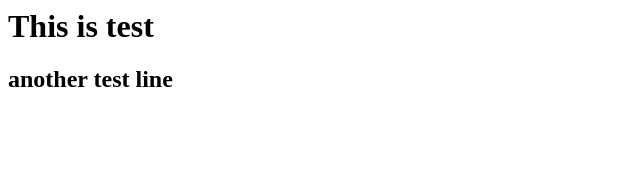
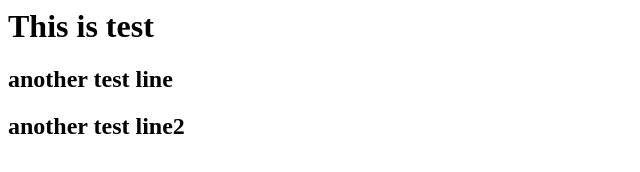
Before and after one commit to ivosandoval/test, a plain HTML site: page index.html in a window 1280 px wide. Shown: the whole page, without its empty margins (0-640 px from the left). Drawn offline with Linux system fonts and the light colour scheme.

Commit message:
new line (3)
new line (3)

```diff
--- a/index.html
+++ b/index.html
@@ -1,2 +1,3 @@
 <h1>This is test </h1>
 <h2>another test line</h2>
+<h2>another test line2</h2>
```
